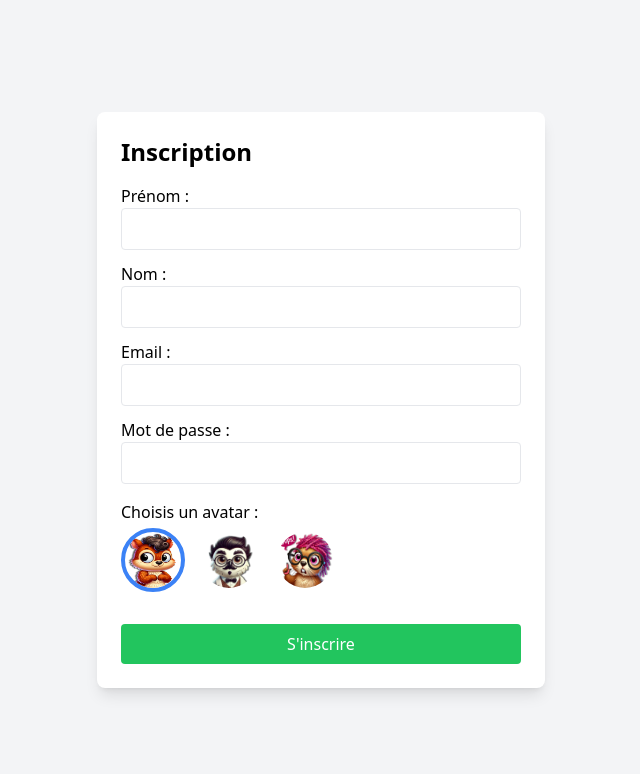
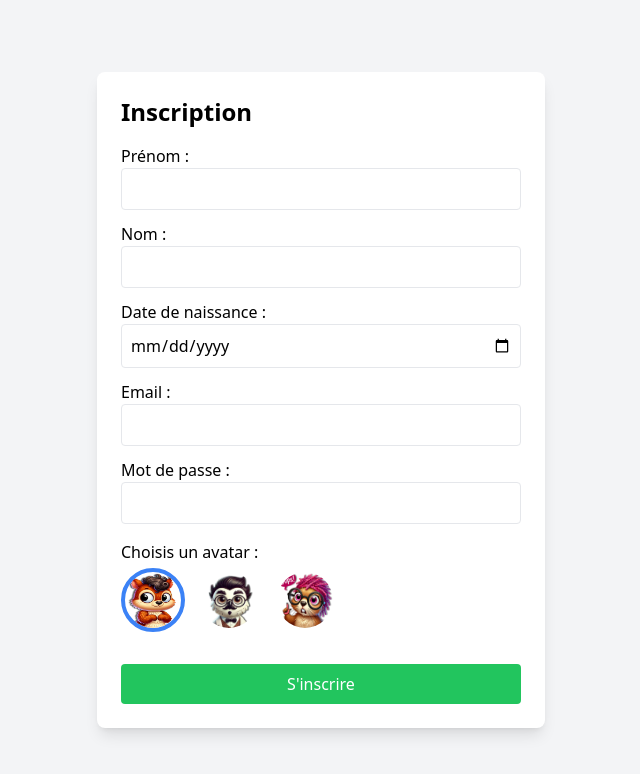
Before and after one commit to celiabd29/sebi_la_gazelle_project, a React (Vite) app in the folder frontend/: page /inscription in a window 1280 px wide. Shown: the top 774 px of the page, without its empty margins (319-959 px from the left). Built offline with nearby package versions, Linux system fonts and the light colour scheme.

Commit message:
date de naissance

```diff
--- a/frontend/src/components/InscriptionForm.jsx
+++ b/frontend/src/components/InscriptionForm.jsx
@@ -54,6 +54,15 @@ const Inscription = () => {
         />
         {errors.nom && <p className="text-red-500">{errors.nom.message}</p>}
 
+        {/* Date de naissance */}
+        <label className="block mt-3">Date de naissance :</label>
+        <input
+          type="date"
+          {...register("dateDeNaissance", { required: "Date de naissance requise" })}
+          className="border p-2 rounded w-full"
+        />
+        {errors.dateDeNaissance && <p className="text-red-500">{errors.dateDeNaissance.message}</p>}
+
         {/* Email */}
         <label className="block mt-3">Email :</label>
         <input
```
Also changed, not shown: 1 other file (tests, documents, lock files or other folders).
